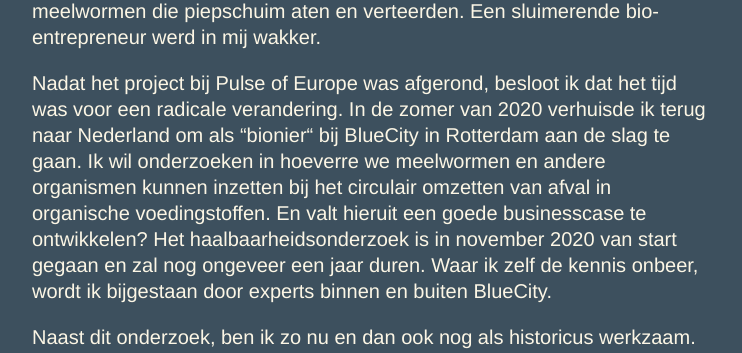
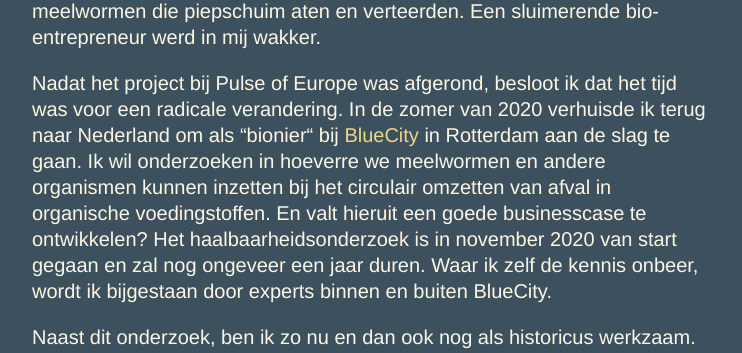
Before and after one commit to WillemFlinterman/willemflinterman.com, a plain HTML site: page index.html in a window 1280 px wide. Shown: the part 1192-1545 px from the top of the page, without its empty margins (268-1010 px from the left). Drawn offline with Linux system fonts and the light colour scheme.

Commit message:
Update index.html

```diff
--- a/index.html
+++ b/index.html
@@ -43,13 +43,12 @@
         meelwormen die piepschuim aten en verteerden. Een sluimerende bio-entrepreneur werd in mij wakker.</p>
 
       <p>Nadat het project bij Pulse of Europe was afgerond, besloot ik dat het tijd was voor een radicale verandering.
-        In de zomer van 2020 verhuisde ik terug naar Nederland om als “bionier“ bij BlueCity in Rotterdam aan de slag te gaan.
-        Ik wil onderzoeken in hoeverre we meelwormen en andere organismen kunnen inzetten bij het circulair omzetten van afval in organische
+        In de zomer van 2020 verhuisde ik terug naar Nederland om als “bionier“ bij <a href="https://www.bluecitylab.nl/our-bioneers/"
+        target="_blank">BlueCity</a> in Rotterdam aan de slag te gaan. Ik wil onderzoeken in hoeverre we meelwormen en
+        andere organismen kunnen inzetten bij het circulair omzetten van afval in organische
         voedingstoffen. En valt hieruit een goede businesscase te ontwikkelen? Het haalbaarheidsonderzoek is in
-        november 2020 van
-        start gegaan en zal nog ongeveer een jaar duren. Waar ik zelf de kennis onbeer, wordt ik bijgestaan door experts
-        binnen
-        en buiten BlueCity. </p>
+        november 2020 van start gegaan en zal nog ongeveer een jaar duren. Waar ik zelf de kennis onbeer, wordt ik bijgestaan door experts
+        binnen en buiten BlueCity. </p>
 
       <p>Naast dit onderzoek, ben ik zo nu en dan ook nog als historicus werkzaam. Op freelance basis geef ik advies, schrijf en
         redigeer teksten, en <a href="https://www.topscriptie.nl/begeleider/willem-flintermann/"
```
